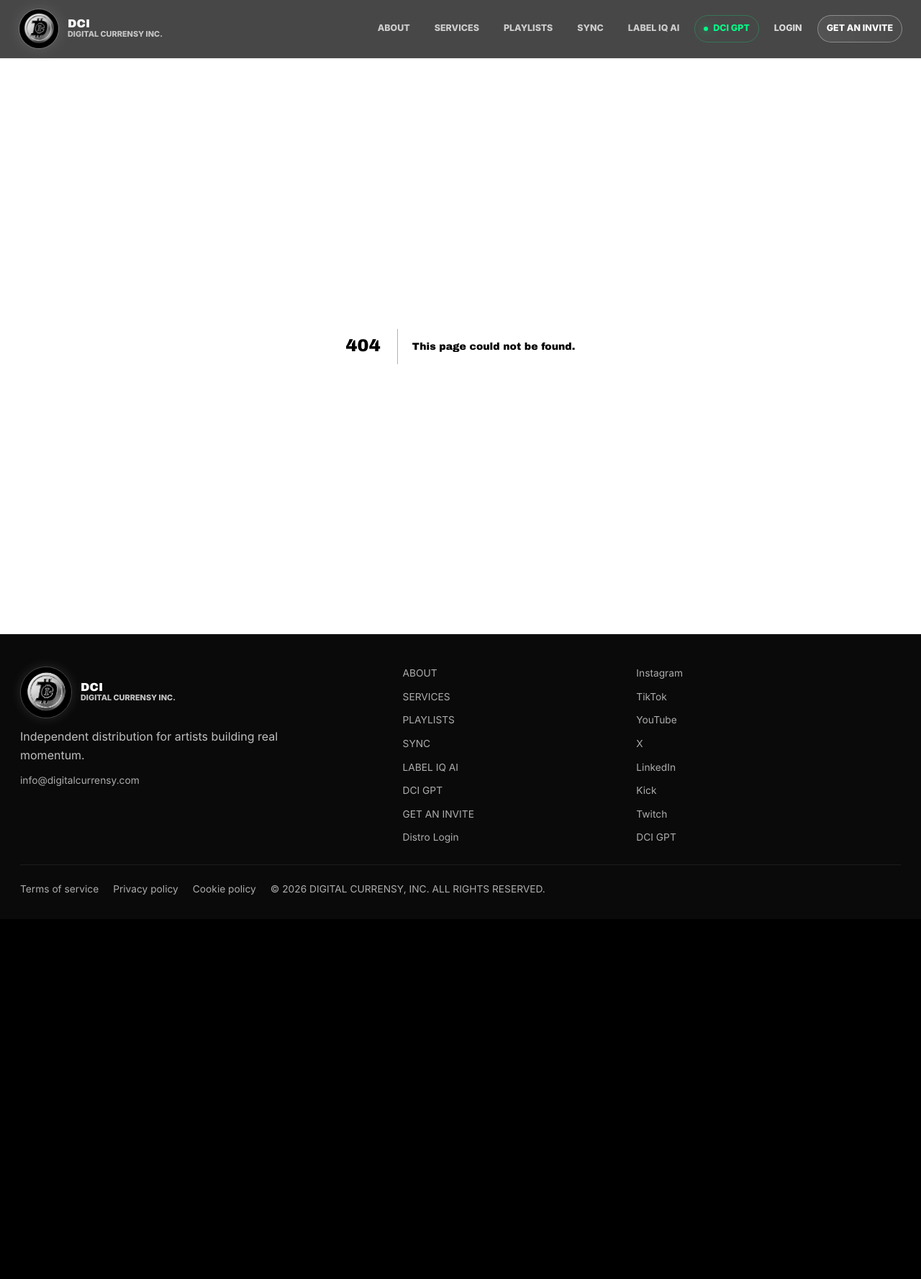
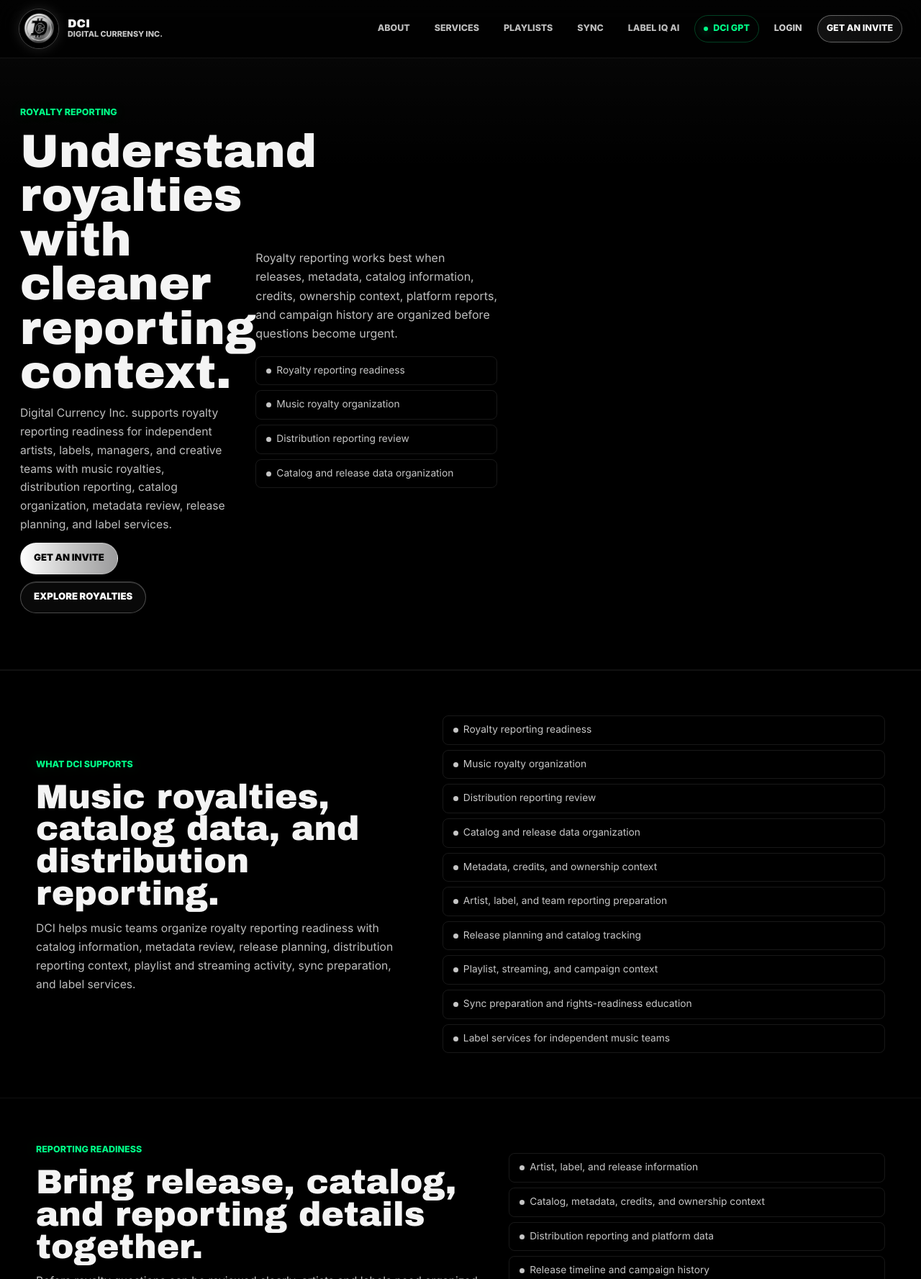
Before and after one commit to DigitalCurrensy/dci-website, a Next.js app: page /royalty-reporting in a window 1280 px wide. Before the commit this address had no page. Shown: the top 1777 px of the page at 72% size. Before the commit the page ends 1277 px from the top, so only its background shows below. Built offline with nearby package versions, Linux system fonts and the light colour scheme.

Commit message:
Add royalty reporting SEO page

```diff
--- /dev/null
+++ b/app/royalty-reporting/page.tsx
@@ -0,0 +1,211 @@
+import type { Metadata } from "next";
+import { ChromeButton } from "@/components/ChromeButton";
+
+export const metadata: Metadata = {
+  title: "Royalty Reporting for Artists and Labels | Digital Currency Inc.",
+  description:
+    "Digital Currency Inc. supports royalty reporting readiness for independent artists, labels, managers, and creative teams with music royalties, distribution reporting, catalog organization, metadata review, release planning, and label services.",
+  alternates: {
+    canonical: "/royalty-reporting",
+  },
+  openGraph: {
+    title: "Royalty Reporting for Artists and Labels | DCI",
+    description:
+      "Royalty reporting readiness, music royalties, distribution reporting, catalog organization, metadata review, release planning, and label services for independent music teams.",
+    url: "https://www.digitalcurrensy.com/royalty-reporting",
+    siteName: "Digital Currency Inc.",
+    images: [
+      {
+        url: "/og-image.jpg",
+        width: 1024,
+        height: 1024,
+        alt: "Digital Currency Inc. royalty reporting support",
+      },
+    ],
+  },
+  twitter: {
+    card: "summary_large_image",
+    title: "Royalty Reporting for Artists and Labels | DCI",
+    description:
+      "Royalty reporting readiness, music royalties, distribution reporting, catalog organization, metadata review, release planning, and label services.",
+    images: ["/og-image.jpg"],
+  },
+};
+
+const reportingSupport = [
+  "Royalty reporting readiness",
+  "Music royalty organization",
+  "Distribution reporting review",
+  "Catalog and release data organization",
+  "Metadata, credits, and ownership context",
+  "Artist, label, and team reporting preparation",
+  "Release planning and catalog tracking",
+  "Playlist, streaming, and campaign context",
+  "Sync preparation and rights-readiness education",
+  "Label services for independent music teams",
+];
+
+const reportingChecklist = [
+  "Artist, label, and release information",
+  "Catalog, metadata, credits, and ownership context",
+  "Distribution reporting and platform data",
+  "Release timeline and campaign history",
+  "Streaming, playlist, and promotion context",
+  "Royalty reporting questions and support needs",
+];
+
+const faqs = [
+  {
+    question: "What is royalty reporting?",
+    answer:
+      "Royalty reporting is the process of organizing and reviewing music earnings information connected to releases, streams, sales, licensing, distribution activity, and catalog performance so artists, labels, managers, and teams can understand reporting with more clarity.",
+  },
+  {
+    question: "How does DCI support royalty reporting readiness?",
+    answer:
+      "DCI helps independent artists, labels, managers, and creative teams prepare royalty reporting by organizing release information, catalog data, metadata, distribution reporting context, streaming history, campaign details, and label service needs.",
+  },
+  {
+    question: "Does DCI collect royalties for artists?",
+    answer:
+      "DCI supports royalty reporting readiness and catalog organization. Specific royalty collection, payment, and administration details depend on the services approved for each artist, label, or team after review.",
+  },
+  {
+    question: "Why does metadata matter for royalty reporting?",
+    answer:
+      "Metadata helps connect releases, credits, ownership context, contributors, catalog details, and distribution information. Clean metadata can make royalty reporting, catalog tracking, release planning, and rights review easier to organize.",
+  },
+  {
+    question: "Who is DCI royalty reporting support built for?",
+    answer:
+      "DCI royalty reporting support is built for independent artists, labels, managers, producers, creators, and creative teams that want more structure around music royalties, distribution reporting, catalog organization, release planning, and label services.",
+  },
+];
+
+export default function RoyaltyReportingPage() {
+  return (
+    <main>
+      <section className="page-hero">
+        <div className="section-inner split-grid">
+          <div className="section-heading">
+            <p className="eyebrow">Royalty reporting</p>
+            <h1>Understand royalties with cleaner reporting context.</h1>
+            <p>
+              Digital Currency Inc. supports royalty reporting readiness for
+              independent artists, labels, managers, and creative teams with
+              music royalties, distribution reporting, catalog organization,
+              metadata review, release planning, and label services.
+            </p>
+            <div className="button-row">
+              <ChromeButton href="/get-an-invite">Get an invite</ChromeButton>
+              <ChromeButton href="/artist-royalties" variant="secondary">
+                Explore royalties
+              </ChromeButton>
+            </div>
+          </div>
+
+          <div className="copy-stack">
+            <p>
+              Royalty reporting works best when releases, metadata, catalog
+              information, credits, ownership context, platform reports, and
+              campaign history are organized before questions become urgent.
+            </p>
+            <ul className="feature-list compact">
+              {reportingSupport.slice(0, 4).map((item) => (
+                <li key={item}>{item}</li>
+              ))}
+            </ul>
+          </div>
+        </div>
+      </section>
+
+      <section className="section">
+        <div className="section-inner split-grid">
+          <div className="section-heading">
+            <p className="eyebrow">What DCI supports</p>
+            <h2>Music royalties, catalog data, and distribution reporting.</h2>
+            <p>
+              DCI helps music teams organize royalty reporting readiness with
+              catalog information, metadata review, release planning,
+              distribution reporting context, playlist and streaming activity,
+              sync preparation, and label services.
+            </p>
+          </div>
+
+          <div className="copy-stack">
+            <ul className="feature-list compact">
+              {reportingSupport.map((item) => (
+                <li key={item}>{item}</li>
+              ))}
+            </ul>
+          </div>
+        </div>
+      </section>
+
+      <section className="section">
+        <div className="section-inner split-grid reverse">
+          <div className="section-heading">
+            <p className="eyebrow">Reporting readiness</p>
+            <h2>Bring release, catalog, and reporting details together.</h2>
+            <p>
+              Before royalty questions can be reviewed clearly, artists and
+              labels need organized release details, metadata, catalog context,
+              reporting exports, streaming history, campaign timing, and support
+              needs. DCI helps prepare those pieces with more structure.
+            </p>
+          </div>
+
+          <div className="copy-stack">
+            <ul className="feature-list compact">
+              {reportingChecklist.map((item) => (
+                <li key={item}>{item}</li>
+              ))}
+            </ul>
+          </div>
+        </div>
+      </section>
+
+      <section className="section" aria-labelledby="royalty-reporting-faq-title">
+        <div className="section-inner split-grid">
+          <div className="section-heading">
+            <p className="eyebrow">Royalty reporting FAQ</p>
+            <h2 id="royalty-reporting-faq-title">
+              Music royalties, reporting, and catalog organization explained.
+            </h2>
+            <p>
+              Clear answers for artists, labels, managers, and creative teams
+              researching royalty reporting, music royalties, distribution
+              reporting, catalog organization, metadata review, release
+              planning, and label services.
+            </p>
+          </div>
+
+          <div className="copy-stack">
+            {faqs.map((faq) => (
+              <div key={faq.question}>
+                <h3>{faq.question}</h3>
+                <p>{faq.answer}</p>
+              </div>
+            ))}
+          </div>
+        </div>
+      </section>
+
+      <div className="section-inner final-home-cta">
+        <div className="cta-band">
+          <div>
+            <p className="eyebrow">DCI access</p>
+            <h2>Prepare your royalty reporting with DCI.</h2>
+            <p>
+              Share the artist, release, catalog, music links, reporting
+              questions, metadata context, distribution details, and support
+              needed. DCI reviews every invite request before opening platform
+              access.
+            </p>
+          </div>
+          <ChromeButton href="/get-an-invite">Get an invite</ChromeButton>
+        </div>
+      </div>
+    </main>
+  );
+}
```
